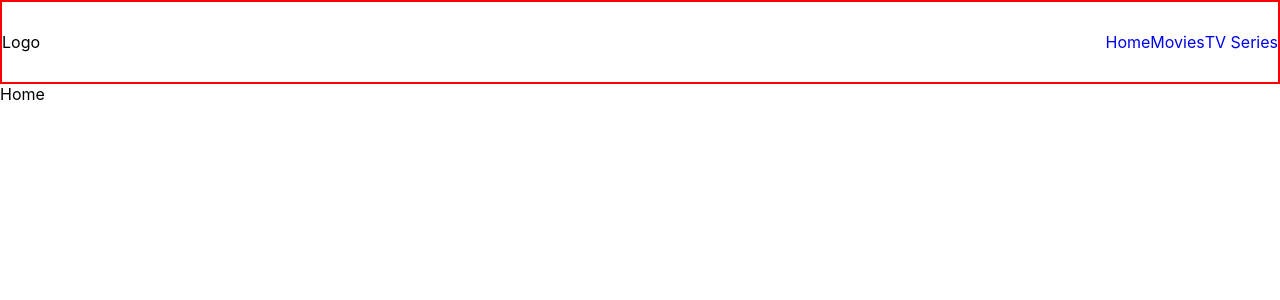
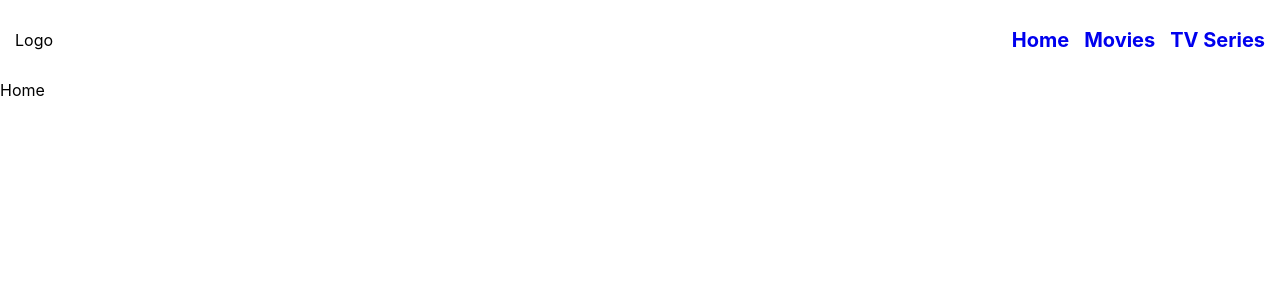
Before and after one commit to alenjo874/movie-viewer, a React (Create React App) app: page / in a window 1280 px wide. Shown: the top 300 px of the page. Built offline with nearby package versions, Linux system fonts and the light colour scheme; no server answers.

Commit message:
movie db api

```diff
--- a/package.json
+++ b/package.json
@@ -10,6 +10,7 @@
     "react-dom": "^18.0.0",
     "react-router-dom": "^5.3.1",
     "react-scripts": "5.0.1",
+    "uuidv4": "^6.2.13",
     "web-vitals": "^2.1.4"
   },
   "scripts": {
--- a/src/App.js
+++ b/src/App.js
@@ -1,3 +1,4 @@
+import React, { useEffect, useState } from "react";
 import "./style/style.css";
 import { Route, Switch } from "react-router-dom";
 import Home from "./components/home/Home";
@@ -6,6 +7,19 @@ import Movies from "./components/movies/Movies";
 import TvSeries from "./components/tvSeries/TvSeries";
 
 function App() {
+  const [moviesArray, setMoviesArray] = useState([]);
+
+  const movieAPIKey = "api_key=1b754eb2e7ec29055fdde6d441153fa4";
+  const baseUrl = "https://api.themoviedb.org/3";
+  const popularUrl =
+    baseUrl + "/discover/movie?sort_by=popularity.desc&" + movieAPIKey;
+
+  useEffect(() => {
+    fetch(popularUrl)
+      .then((res) => res.json())
+      .then((data) => setMoviesArray(data.results));
+  }, []);
+
   return (
     <div className="App">
       <NavBar />
@@ -14,7 +28,7 @@ function App() {
           <Home />
         </Route>
         <Route exact path="/movies">
-          <Movies />
+          <Movies moviesArray={moviesArray} />
         </Route>
         <Route exact path="/tv_series">
           <TvSeries />
--- a/src/components/movies/Movies.js
+++ b/src/components/movies/Movies.js
@@ -1,9 +1,13 @@
-import React from 'react'
+import React from "react";
+import { v4 as uuidv4 } from "uuid";
 
-function movies() {
-  return (
-    <div>movies</div>
-  )
+function movies({ moviesArray }) {
+  console.log(moviesArray);
+  const displayMovies = moviesArray.map((movie) => {
+    return <div key={uuidv4()}>{movie.original_title} </div>;
+  });
+
+  return <div>{displayMovies}</div>;
 }
 
-export default movies
+export default movies;
--- a/src/components/navigation/NavBar.js
+++ b/src/components/navigation/NavBar.js
@@ -4,10 +4,10 @@ import { Link } from "react-router-dom";
 function NavBar() {
   return (
     <div className="nav-container">
-      <div>Logo</div>
+      <div className="logo">Logo</div>
       <ul className="nav-elements">
         <li>
-          <Link to="/" >Home</Link>
+          <Link to="/">Home</Link>
         </li>
         <li>
           <Link to="/movies">Movies</Link>
--- a/src/components/navigation/_navigation.scss
+++ b/src/components/navigation/_navigation.scss
@@ -1,5 +1,4 @@
 .nav-container {
-  border: 2px solid red;
   display: flex;
   justify-content: space-between;
   align-items: center;
@@ -7,9 +6,20 @@
   background-color: transparent;
 }
 
+.logo {
+  margin: 0 $elem-margin;
+}
+
 .nav-elements {
   display: flex;
+  justify-content: space-between;
   list-style: none;
+  font-weight: 700;
+  font-size: 1.25rem;
+
+  li {
+    margin-right: $elem-margin;
+  }
 }
 
 a {
--- a/src/style/_variables.scss
+++ b/src/style/_variables.scss
@@ -0,0 +1 @@
+$elem-margin: 15px;
--- a/src/style/style.css
+++ b/src/style/style.css
@@ -1,5 +1,4 @@
 .nav-container {
-  border: 2px solid red;
   display: -webkit-box;
   display: -ms-flexbox;
   display: flex;
@@ -13,11 +12,24 @@
   background-color: transparent;
 }
 
+.logo {
+  margin: 0 15px;
+}
+
 .nav-elements {
   display: -webkit-box;
   display: -ms-flexbox;
   display: flex;
+  -webkit-box-pack: justify;
+      -ms-flex-pack: justify;
+          justify-content: space-between;
   list-style: none;
+  font-weight: 700;
+  font-size: 1.25rem;
+}
+
+.nav-elements li {
+  margin-right: 15px;
 }
 
 a {
```
Also changed, not shown: 2 other files (tests, documents, lock files or other folders).
